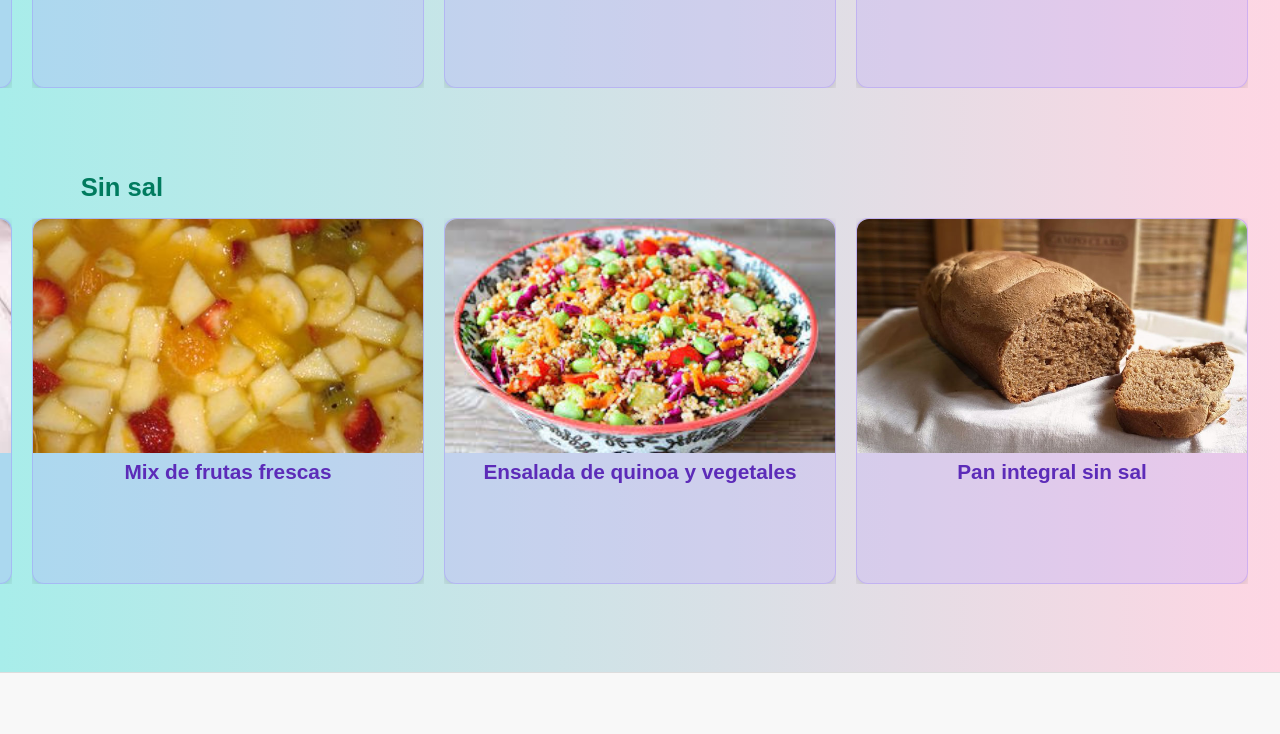
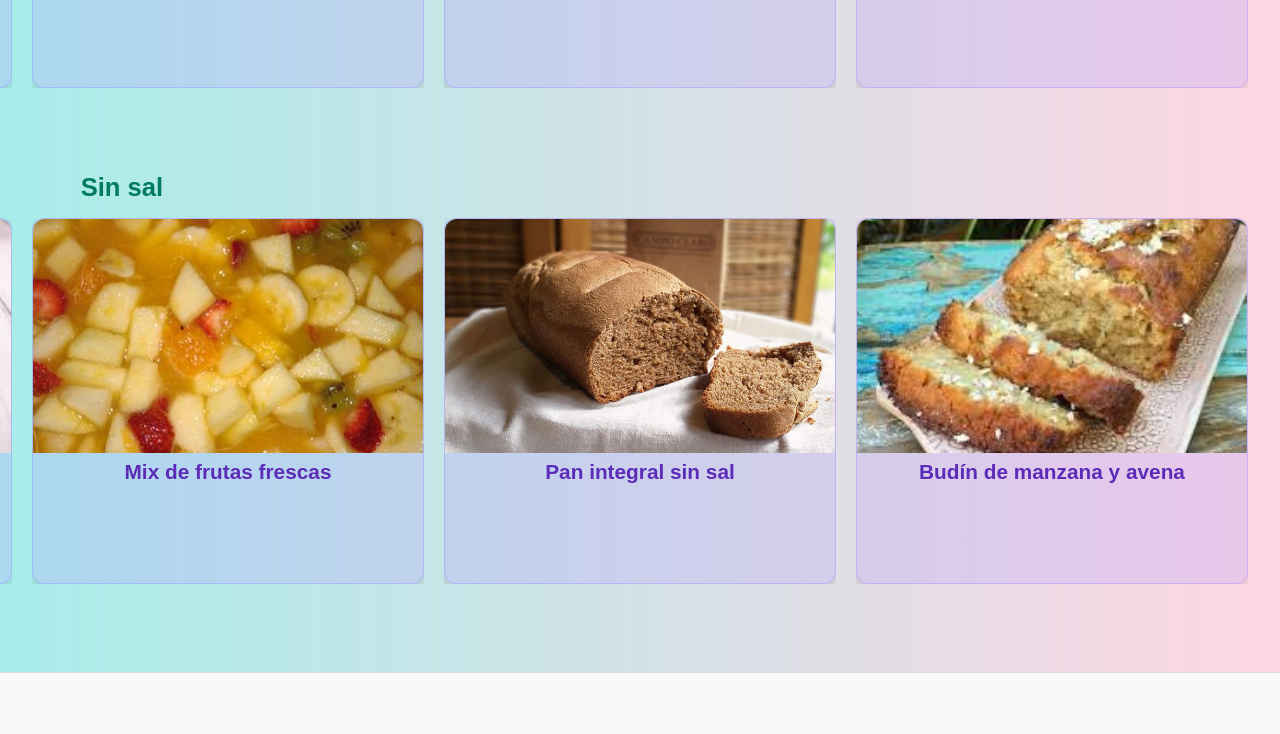
Before and after one commit to FranciscoRossetto/Pagina-para-nutricionista-interactiva, a React (Vite) app in the folder Frontend_React/: page /recetas in a window 1280 px wide. Shown: the part 2000-2734 px from the top of the page. Built offline with nearby package versions, Linux system fonts and the light colour scheme.

Commit message:
arreglo bug filtro

```diff
--- a/Frontend_React/src/assets/data/recipes.ts
+++ b/Frontend_React/src/assets/data/recipes.ts
@@ -13,16 +13,11 @@ import arroz from "../imagenes/arroz.jpg";
 import papas from "../imagenes/papas.jpg";
 import fideos from "../imagenes/fideos.jpg";
 import jugo from "../imagenes/jugo.jpg";
-
 import tortilla from "../imagenes/tortilla.jpg";
-
 import brochetas from "../imagenes/zapallitos.jpg";
-/*
 import brownie from "../imagenes/brownie.jpg";
 import hamburguesa from "../imagenes/hamburguesa.jpg";
 import frutas from "../imagenes/frutas.jpg";
-
-
 ESTO HAY QUE USARLO SI TENGO LAS CARPETA DE IMAGENES ADENTRO DE ASSETS PERO COMO LO PASE A PUBLIC NO HACE FALTA
 */
 export interface Recipe {
@@ -59,7 +54,7 @@ export const recipes: Recipe[] = [
     ],
     steps:
       "1. Cocina la quinoa según las instrucciones del paquete (aproximadamente 15-20 minutos). 2. Mientras tanto, corta los tomates y el pepino en cubos pequeños. 3. Corta la palta en cubos y reserva. 4. Una vez que la quinoa esté cocida, déjala enfriar. 5. Mezcla la quinoa con los vegetales y el aceite de oliva. 6. Agrega jugo de limón y mezcla bien. 7. Sirve fría.",
-    type: { celiaco: true, vegetariano: true, vegano: true, sinHarina: true, sinSal: true },
+    type: { celiaco: true, vegetariano: true, vegano: true, sinHarina: true },
   },
   {
     id: 2,
--- a/Frontend_React/src/pages/Recetas.tsx
+++ b/Frontend_React/src/pages/Recetas.tsx
@@ -15,12 +15,17 @@ const filtersList = [
 ];
 
 function RecipeCarousel({ title, data }: { title: string; data: Recipe[] }) {
+  // Reinicia el slider si cambia la cantidad de recetas
   const [sliderRef] = useKeenSlider<HTMLDivElement>({
     loop: true,
     mode: "free-snap",
     renderMode: "performance",
     drag: true,
-    slides: { perView: 3, spacing: 20, origin: "center" },
+    slides: {
+      perView: 3,
+      spacing: 20,
+      origin: "center",
+    },
     breakpoints: {
       "(max-width: 768px)": {
         slides: { perView: 1.2, spacing: 10, origin: "center" },
@@ -36,7 +41,12 @@ function RecipeCarousel({ title, data }: { title: string; data: Recipe[] }) {
   return (
     <div className={styles.carouselSection}>
       <h2 className={styles.carouselTitle}>{title}</h2>
-      <div ref={sliderRef} className={`keen-slider ${styles.slider}`}>
+      {/* key hace que se reinicie el slider si cambia la cantidad */}
+      <div
+        key={data.length + title}
+        ref={sliderRef}
+        className={`keen-slider ${styles.slider}`}
+      >
         {data.map((recipe) => (
           <div key={recipe.id} className={`keen-slider__slide ${styles.slide}`}>
             <motion.div
@@ -82,7 +92,9 @@ export default function Recetas() {
 
   const handleFilterChange = (key: string) => {
     setSelectedFilters((prev) =>
-      prev.includes(key) ? prev.filter((f) => f !== key) : [...prev, key]
+      prev.includes(key)
+        ? prev.filter((f) => f !== key)
+        : [...prev, key]
     );
   };
 
@@ -91,7 +103,6 @@ export default function Recetas() {
       ? false
       : selectedFilters.every((key) => (r.type as any)[key])
   );
-
 
   const groupedRecipes = filtersList.map((filter) => ({
     title: filter.label,
@@ -102,7 +113,6 @@ export default function Recetas() {
     <div className={styles.container}>
       <div className={styles.header}>
         <h1 className={styles.title}>Recetas Saludables 🍽️</h1>
-
         <button
           className={styles.filterButton}
           onClick={() => setShowFilterMenu(!showFilterMenu)}
@@ -111,7 +121,7 @@ export default function Recetas() {
         </button>
       </div>
 
-      {}
+      {/* Menú de filtros */}
       {showFilterMenu && (
         <div className={styles.filterMenu}>
           {filtersList.map((f) => (
@@ -127,7 +137,7 @@ export default function Recetas() {
         </div>
       )}
 
-      {}
+      {/* Carrusel combinado de filtros */}
       {selectedFilters.length > 0 && filteredRecipes.length > 0 && (
         <RecipeCarousel
           title={`Recetas filtradas: ${selectedFilters
@@ -139,7 +149,7 @@ export default function Recetas() {
         />
       )}
 
-      {}
+      {/* Carruseles por tipo */}
       {groupedRecipes.map(
         (group) =>
           group.data.length > 0 && (
```
